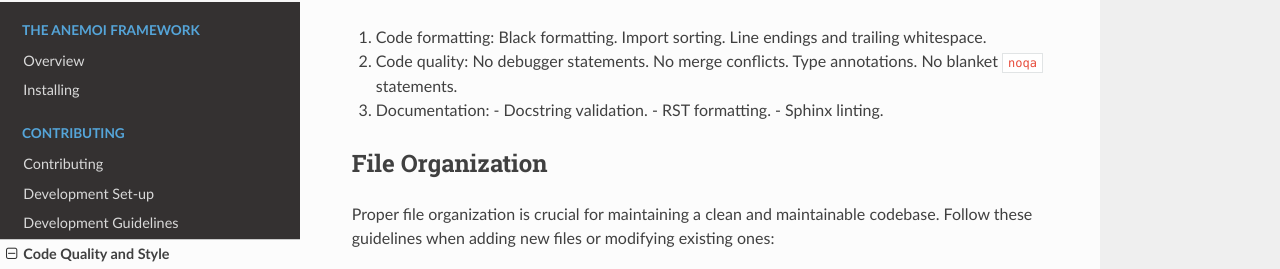
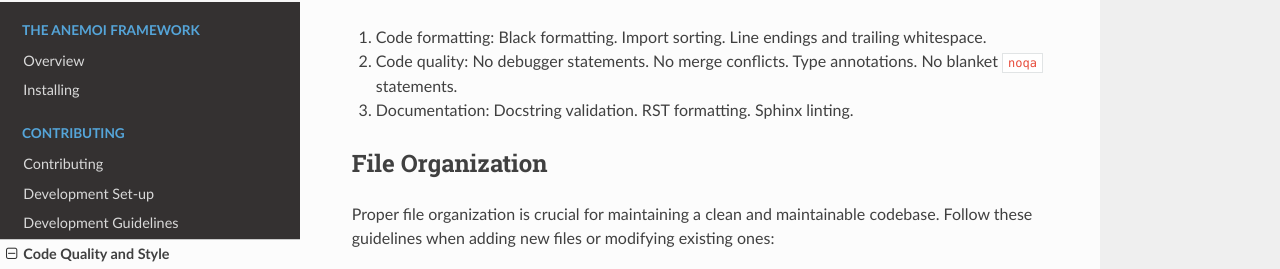
Before and after one commit to ecmwf/anemoi-docs, a Sphinx documentation site: the page built from docs/contributing/code_style.rst, in a window 1280 px wide and 900 px high, scrolled down 833 px. Shown: the part 157-426 px from the top of the window. Built offline with Sphinx 7.4.7 and the Read the Docs theme 3.1.0, drawn with Linux system fonts in a browser that asks for light colours.

```diff
--- a/docs/contributing/code_style.rst
+++ b/docs/contributing/code_style.rst
@@ -58,7 +58,7 @@ All code is automatically checked using pre-commit hooks that verify:
    trailing whitespace.
 #. Code quality: No debugger statements. No merge conflicts. Type
    annotations. No blanket ``noqa`` statements.
-#. Documentation: - Docstring validation. - RST formatting. - Sphinx
+#. Documentation: Docstring validation. RST formatting. Sphinx
    linting.
 
 *******************
```
